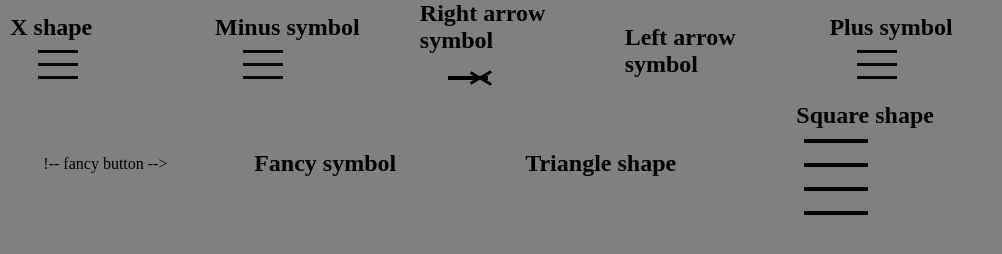
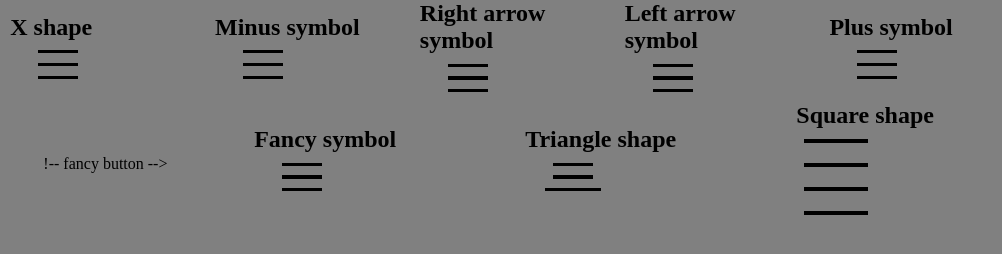
Before and after one commit to sgujuluva/animation, a plain HTML site: page index.html in a window 1280 px wide. Shown: the whole page, without its empty margins (0-1002 px from the left). Drawn offline with Linux system fonts and the light colour scheme.

Commit message:
left arrow symbol styled

```diff
--- a/css/style.css
+++ b/css/style.css
@@ -117,21 +117,36 @@ body{
     height:0.2rem;
     background-color: black;
 }
-.rightarrow div:nth-child(1){
-transform:rotate(30deg)  translate(1.1rem,0.3rem) ;
+.rightarrow:hover div:nth-child(1){
+    transform: rotate(25deg) translate(12px,2px);
     width:1.5rem;
 }
-.rightarrow div:nth-child(2){
+.rightarrow:hover div:nth-child(2){
     display:block;
 }
-.rightarrow div:nth-child(3){
-    transform:rotate(-30deg)  translate(1.1rem,-0.3rem) ;
+.rightarrow:hover div:nth-child(3){
+    transform:rotate(-25deg) translate(12px,-3px);
     width:1.5rem;
 }
 /* left arrow */
+.leftarrow
+    {
+        width:6rem;
+        height:3rem;
+        display:flex;
+        flex-direction: column;
+        justify-content: space-evenly;
+        align-items: center;
+        transition:0.5s;
 
+}
+.leftarrow div{
+    width:2.5rem;
+    height:0.2rem;
+    background-color: black;
+}
 .leftarrow:hover div:nth-child(1){
-    transform:rotate(-30deg)  translate(-1.1rem,0.5rem) ;
+    transform:rotate(-33deg) translate(-13px,-1px);
         width:1.5rem;
     }
     .leftarrow:hover div:nth-child(2){
@@ -139,47 +154,82 @@ transform:rotate(30deg)  translate(1.1rem,0.3rem) ;
     }
     .leftarrow:hover div:nth-child(3){
         width:1.5rem;
-        transform:rotate(30deg)  translate(-1.1rem,-0.4rem);
+        transform:rotate(33deg) translate(-12px,0px);
     }
   /* fancy button */
+  .fancy
+    {
+        width:6rem;
+        height:3rem;
+        display:flex;
+        flex-direction: column;
+        justify-content: space-evenly;
+        align-items: center;
+        transition:0.5s;
+
+}
+.fancy div{
+    width:2.5rem;
+    height:0.2rem;
+    background-color: black;
+}
+/*
 .fancy{
 
     position: relative;
-    }
+    } */
 .fancy:hover div:nth-child(1){
-     transform-origin: top left;
+    transform:rotate(0deg)  translate(1opx,10px) ;
+     /* transform-origin: top left;
      position:absolute;
      width:1.5rem;
      top:20%;
      left:13%;
-     transform:translatey(10px);
+     transform:translatey(10px); */
     }
 .fancy:hover div:nth-child(2){
-    position:absolute;
+    transform:rotate(0deg)  translate(1opx,10px) ;
+    /* position:absolute;
       top:50%;
       left:25%;
       width:2.3rem;
-      transform:translateY(-50%) ;
+      transform:translateY(-50%) ; */
     }
 .fancy:hover div:nth-child(3){
-    position:absolute;
+    transform:rotate(0deg)  translate(1opx,10px) ;
+    /* position:absolute;
     right:19%;
     bottom:15%;
     width:1.5rem;
-    transform:translatey(-12px);
+    transform:translatey(-12px); */
     }
 /* triangle */
+.triangle
+    {
+        width:6rem;
+        height:3rem;
+        display:flex;
+        flex-direction: column;
+        justify-content: space-evenly;
+        align-items: center;
+        transition:0.5s;
 
-.triangle:hover div:nth-child(1){
-    transform:rotate(-45deg)  translate(-1.4rem,-0.1rem);
+}
+.triangle div{
+    width:2.5rem;
+    height:0.2rem;
+    background-color: black;
+}
+.triangle div:nth-child(1){
+    transform:rotate(0deg)  translate(1opx,10px) ;
 
     }
-    .triangle:hover div:nth-child(2){
-        transform:rotate(45deg) translate(0.1rem,-0.8rem);
+    .triangle div:nth-child(2){
+        transform:rotate(0deg)  translate(1opx,10px) ;
         width:2.5rem;
     }
-    .triangle:hover div:nth-child(3){
-    transform:translate(-0.3rem,-0.7rem);
+    .triangle div:nth-child(3){
+        transform:rotate(0deg)  translate(1opx,10px) ;
     width:3.5rem;
     }
     /* square */
```
